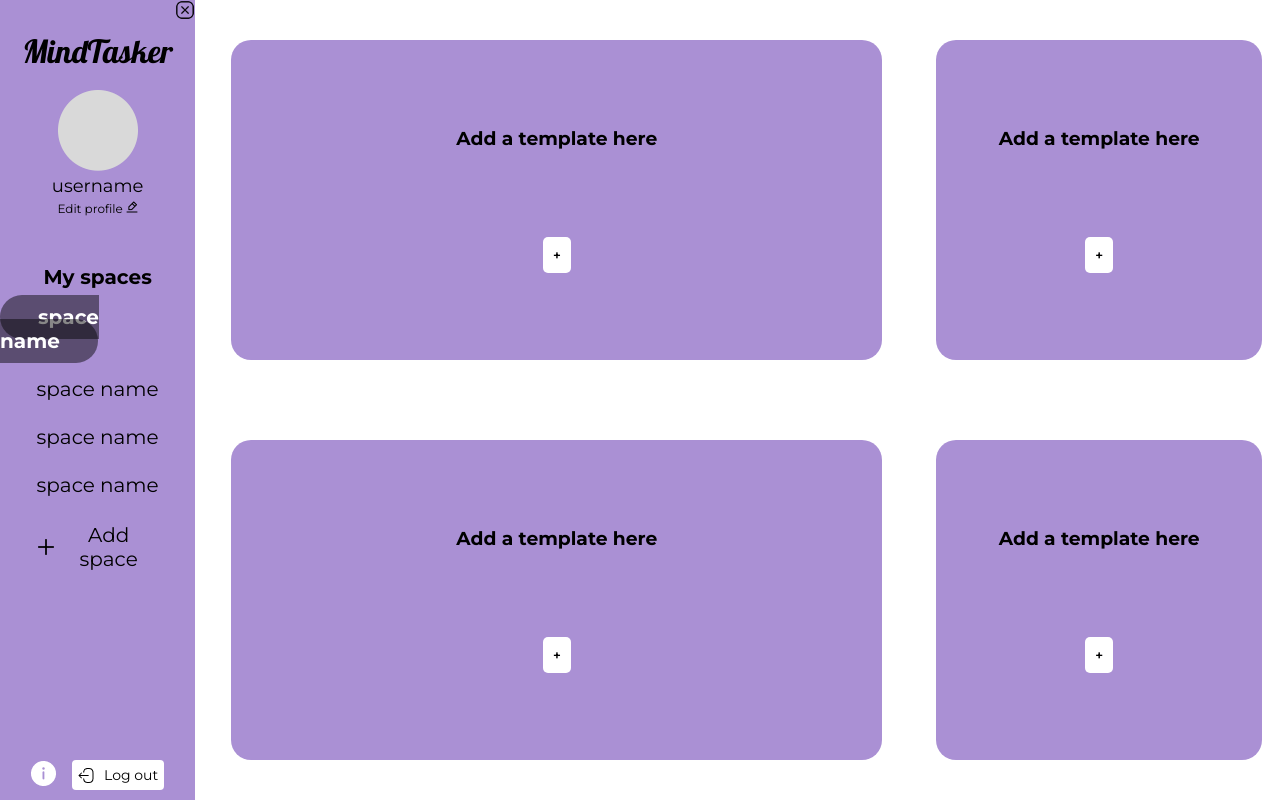
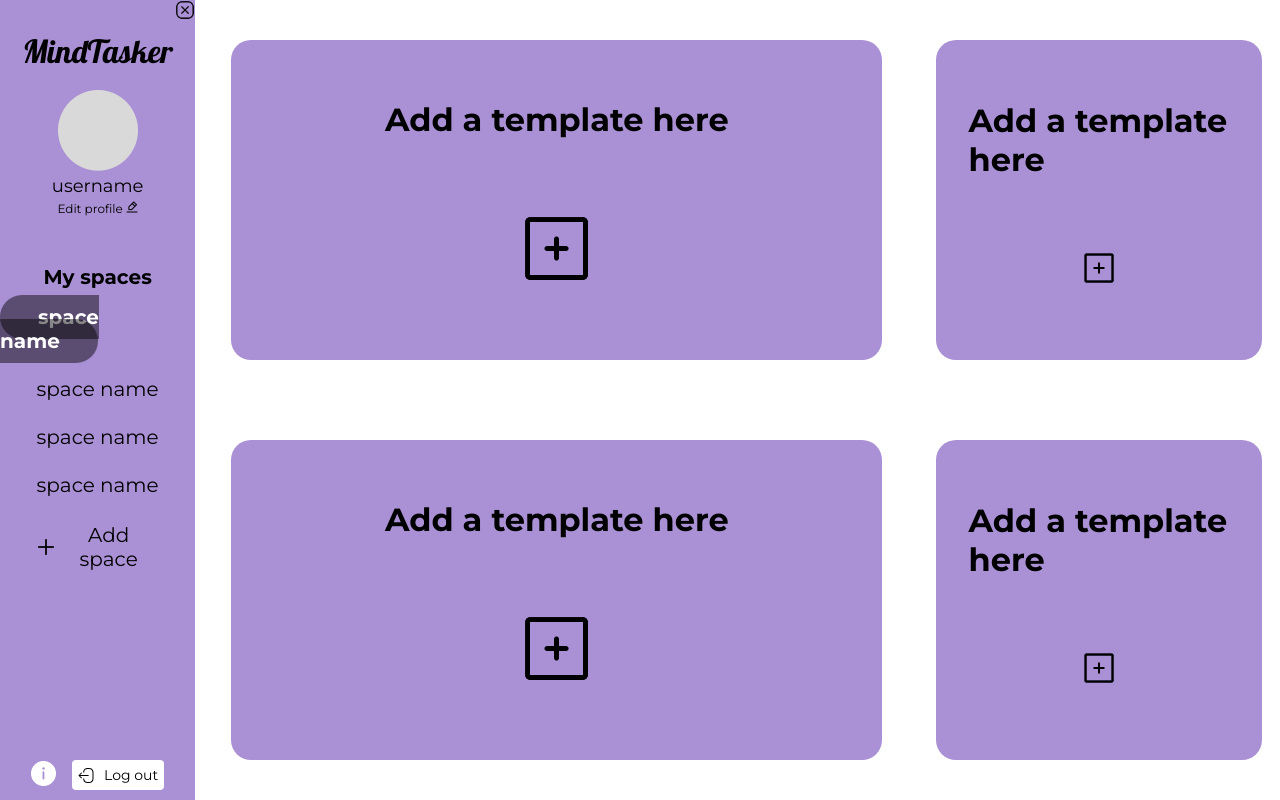
Before and after one commit to karolineterra/MindTasker, a React (Create React App) app in the folder my-app/: page /homepage in a window 1280 px wide. Built offline with nearby package versions, Linux system fonts and the light colour scheme.

Commit message:
fix add template button

```diff
--- a/my-app/src/components/EmptyBlock.js
+++ b/my-app/src/components/EmptyBlock.js
@@ -8,6 +8,7 @@ import kanbanPreview from '../assets/kanbanPreview.png';
 import notePreview from '../assets/notePreview.png';
 import pomPreview from '../assets/pomPreview.png';
 import todoPreview from '../assets/todoPreview.png';
+import iconAddTemplate from '../assets/iconAddTemplate.png';
 
 function EmptyBlock({ onTemplateSelect }) {
     const [showModal, setShowModal] = useState(false);
@@ -17,10 +18,10 @@ function EmptyBlock({ onTemplateSelect }) {
       };
   return (
     <div className="emptyBlock">
-        <div><h3>Add a template here</h3></div>
+        <div><h1>Add a template here</h1></div>
         <div><button id="addT" onClick={() => {
               setShowModal(true);
-            }}>+</button></div>
+            }}><img src={iconAddTemplate}></img></button></div>
         {showModal && (
         <div className="addTemplateModal" onClick={() => {
             setShowModal(false);
--- a/my-app/src/styles/EmptyBlock.css
+++ b/my-app/src/styles/EmptyBlock.css
@@ -8,11 +8,15 @@
     padding: 0 2rem;
 }
 #addT{
-    background-color: white;
+    background-color: transparent;
     border: none;
     padding: 0.625rem;
     border-radius: 5px;
     font-weight: 600;
+}
+#addT img{
+    width: 15%;
+    cursor: pointer;
 }
 
 .addTemplateModal {
--- a/my-app/src/styles/Note.css
+++ b/my-app/src/styles/Note.css
@@ -2,7 +2,7 @@
     display: flex;
     flex-direction: column;
     justify-content: space-between;
-    height: 312px;
+    height: 20.3125rem;
     align-content: center;
     align-items: center;
     padding: 2rem;
```
Also changed, not shown: my-app/src/assets/iconAddTemplate.png (added).
